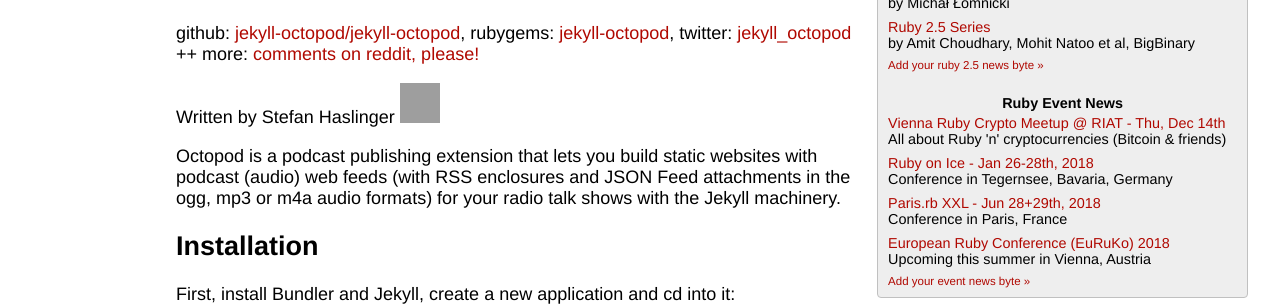
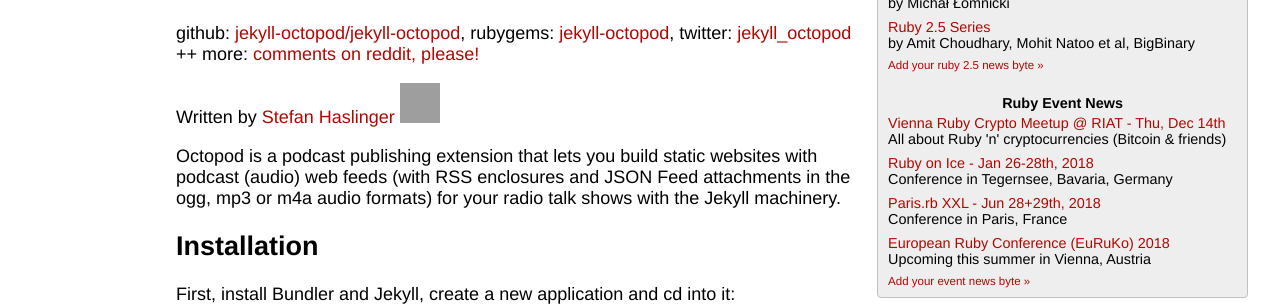
Before and after one commit to wongatron/calendar, a Jekyll site: the page built from 11-jekyll-octopod.md, in a window 1280 px wide and 900 px high. Shown: the part 326-632 px from the top of the window. Built offline with Jekyll 4.4.1, drawn with Linux system fonts in a browser that asks for light colours; our own code applies the rules of GitHub Pages for plain Markdown files; part of the change alters nothing that is shown; grey boxes are pictures that could not be loaded.

```diff
--- a/11-jekyll-octopod.md
+++ b/11-jekyll-octopod.md
@@ -9,7 +9,7 @@ twitter: [jekyll_octopod](https://twitter.com/jekyll_octopod) ++
 more: [comments on reddit, please!](https://www.reddit.com/r/ruby/comments/7j1vag/day_11_ruby_advent_calendar_2017_jekyll_octopod/)
 
 
-Written by Stefan Haslinger  {% avatar haslinger %}
+Written by [Stefan Haslinger](https://rubygems.org/profiles/informatom)  {% avatar haslinger %}
 
 
 Octopod is a podcast publishing extension that lets you build
```
